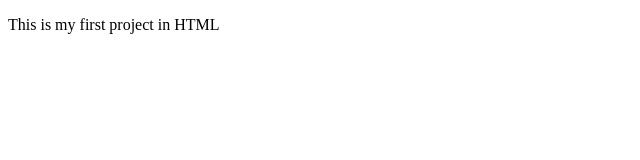
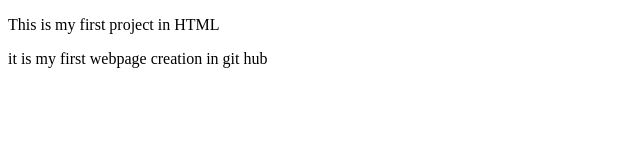
Before and after one commit to Kazi-Yeasin/Registation_Form, a plain HTML site: page index.html in a window 1280 px wide. Shown: the whole page, without its empty margins (0-640 px from the left). Drawn offline with Linux system fonts and the light colour scheme.

Commit message:
add paragraph

```diff
--- a/index.html
+++ b/index.html
@@ -7,5 +7,6 @@
 </head>
 <body>
     <p>This is my first project in HTML</p>
+    <p>it is my first webpage creation in git hub</p>
 </body>
 </html>
```
